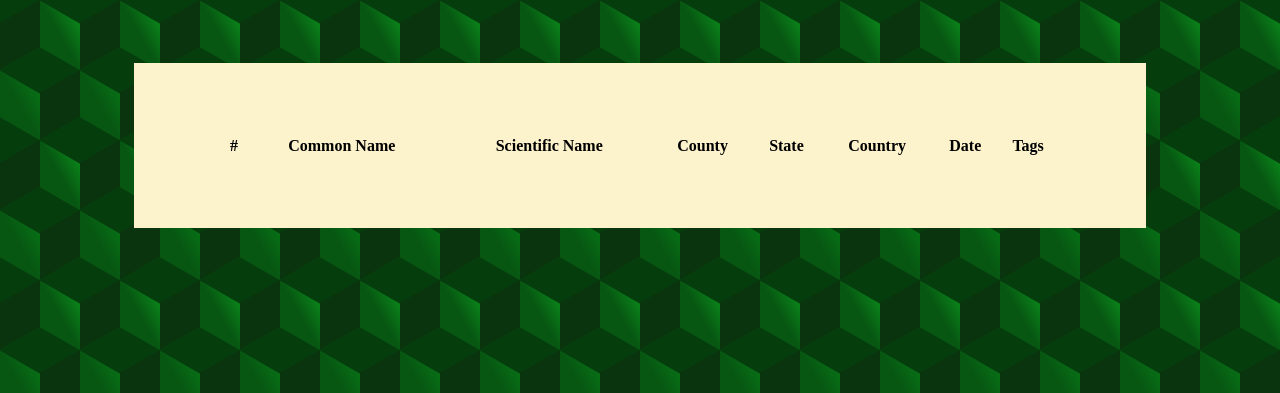
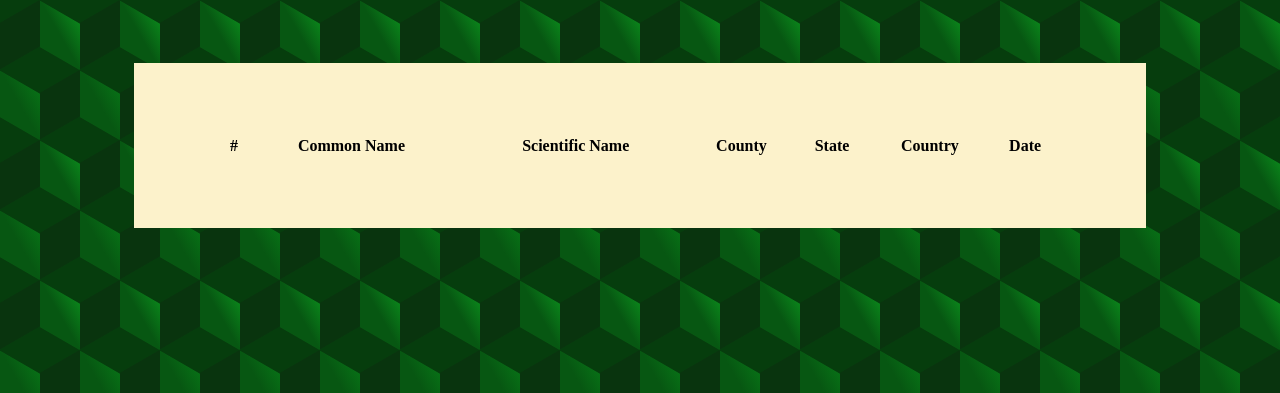
Before and after one commit to NickPerf33/WickedWild, a Flask app: page /list in a window 1280 px wide. Shown: the top 393 px of the page. Run offline with Flask 2, Linux system fonts and the light colour scheme; data that the repository does not hold is empty; some web fonts are replaced.

Commit message:
Update list.html

```diff
--- a/templates/list.html
+++ b/templates/list.html
@@ -19,10 +19,9 @@
                     <th>State</th>
                     <th>Country</th>
                     <th>Date</th>
-                    <th>Tags</th>
                 </tr>
                 {% for row in data %}
-                    <tr>
+                    <a href="https://en.wikipedia.org/w/index.php?title=" + row.scientific.split()[0] + "_" + row.scientific.split()[1] + "&redirect=yes"><tr>
                         <td>{{ loop.index }}</td>
                         <td>{{ row.common }}</td>
                         <td>{{ row.scientific }}</td>
@@ -30,8 +29,7 @@
                         <td>{{ row.state }}</td>
                         <td>{{ row.country }}</td>
                         <td>{{ row.date }}</td>
-                        <td>{{ row.tags[0] }}</td>
-                    </tr>
+                    </tr></a>
                 {% endfor %}
             </table>
         </div>
```
